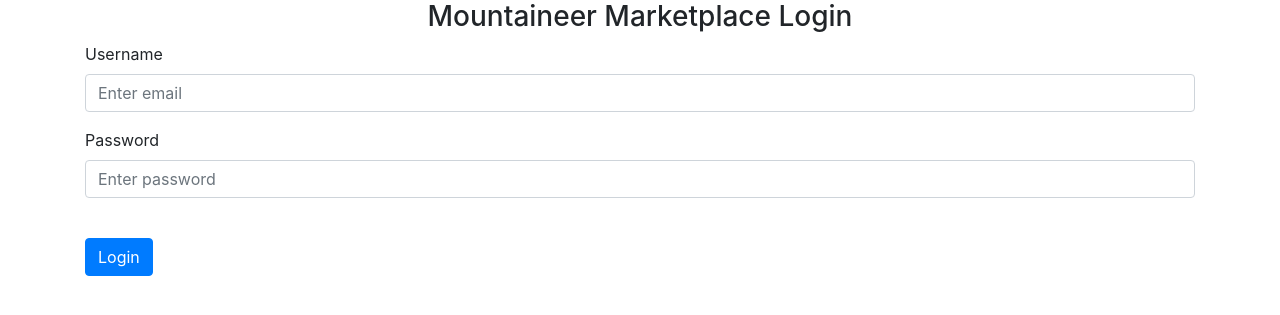
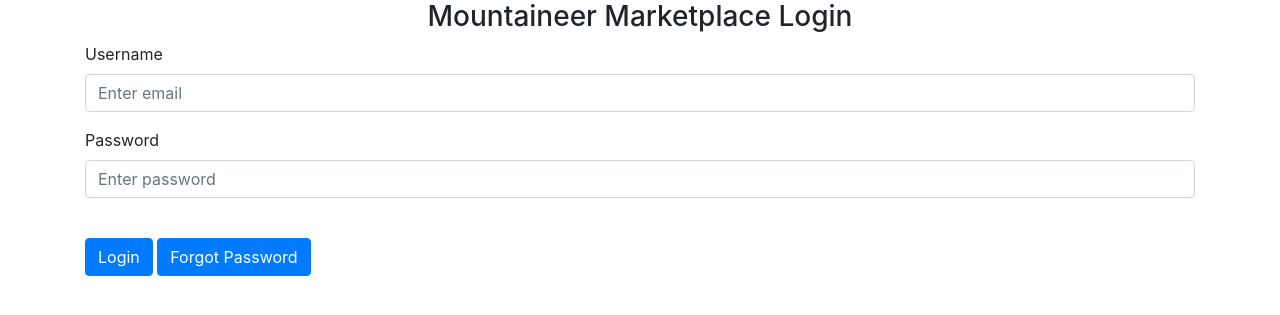
Before and after one commit to azamora96/Mountaineer-Marketplace-Inventory, a Flask app: template website/templates/login.html in a window 1280 px wide. Shown: the top 315 px of the page. Run offline with Flask 3, Linux system fonts and the light colour scheme; the template is opened without the code that fills it, so the values that code supplies are empty; some libraries are stand-ins or nearby versions.

Commit message:
Forgot password

```diff
--- a/website/templates/login.html
+++ b/website/templates/login.html
@@ -24,5 +24,6 @@
       </div>
       <br />
       <button type="submit" class="btn btn-primary">Login</button>
+      <a type="forgot" href="{{ url_for('views.forgot')}}" class="btn btn-primary"> Forgot Password </a>
     </form>
     {% endblock %}
--- a/website/views.py
+++ b/website/views.py
@@ -5,7 +5,7 @@ from flask import Blueprint, render_template, request, url_for, redirect, sessio
 from . import db, app, mail
 from .models import Products, User
 from datetime import datetime, timedelta
-from .helpers import expiring_check, send_email
+from .helpers import expiring_check, send_email, forgot_password
 from dateutil.relativedelta import relativedelta
 from flask_login import login_user, login_required, logout_user, current_user
 from flask import jsonify
@@ -277,3 +277,9 @@ def delete_item(item_id):
     db.session.commit()
 
     return jsonify({'success': True})
+
+@views.route('/forgot')
+def forgot():
+    print("forgot")
+    threading.Thread(target=forgot_password).start()
+    return redirect(url_for('auth.login'))
```
Also changed, not shown: website/helpers.py (+11 -0 lines), instance/product_db.sqlite.
